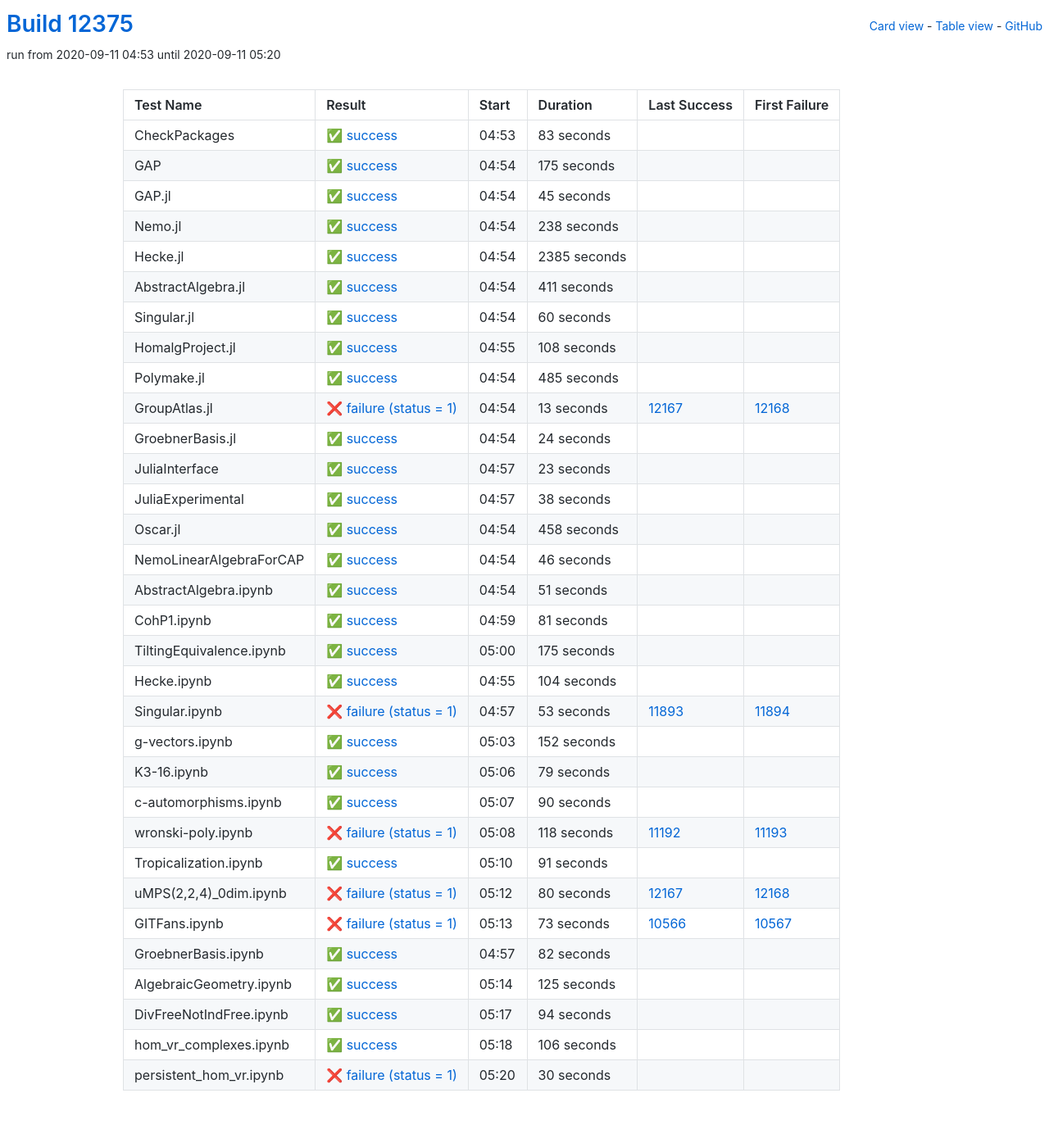
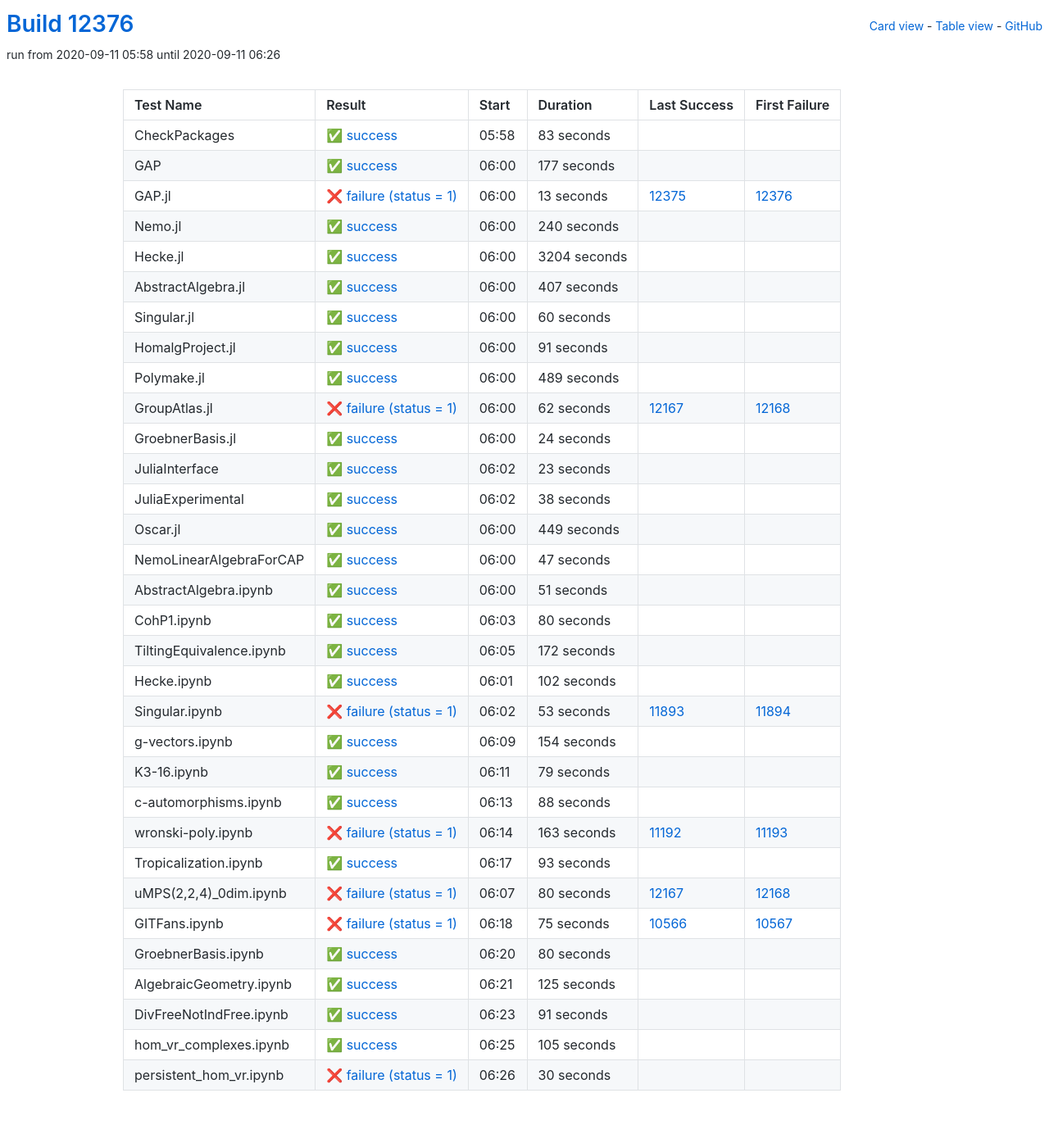
Before and after one commit to oscar-system/oscar-ci-status, a Jekyll site: the page built from table.html, in a window 1280 px wide. Shown: the whole page at 82% size. Built offline with Jekyll 4.4.1, drawn with Linux system fonts in a browser that asks for light colours.

Commit message:
Build #12376

```diff
--- a/_data/ci.yml
+++ b/_data/ci.yml
@@ -1,6 +1,6 @@
 ---
-build: 12375
-build_url: https://oscarci.mathematik.uni-kl.de/job/oscar/12375/
+build: 12376
+build_url: https://oscarci.mathematik.uni-kl.de/job/oscar/12376/
 job: oscar
 organization: oscar-system
 repo: oscar-ci-status
@@ -8,8 +8,8 @@
 tests:
 - name: CheckPackages
   id: checkpackages
-  log: https://oscarci.mathematik.uni-kl.de/job/oscar/12375/artifact/logs/build-12375/CheckPackages.log
-  start: 2020-09-11 04:53
+  log: https://oscarci.mathematik.uni-kl.de/job/oscar/12376/artifact/logs/build-12376/CheckPackages.log
+  start: 2020-09-11 05:58
   success: true
   exitcode: 0
   status: success
@@ -20,68 +20,68 @@
   first_failure_url:
 - name: GAP
   id: gap
-  log: https://oscarci.mathematik.uni-kl.de/job/oscar/12375/artifact/logs/build-12375/GAP.log
-  start: 2020-09-11 04:54
+  log: https://oscarci.mathematik.uni-kl.de/job/oscar/12376/artifact/logs/build-12376/GAP.log
+  start: 2020-09-11 06:00
   success: true
   exitcode: 0
   status: success
-  duration: 175
+  duration: 177
   last_success: false
   last_success_url:
   first_failure: false
   first_failure_url:
 - name: GAP.jl
   id: gap-jl
-  log: https://oscarci.mathematik.uni-kl.de/job/oscar/12375/artifact/logs/build-12375/GAP.jl.log
-  start: 2020-09-11 04:54
+  log: https://oscarci.mathematik.uni-kl.de/job/oscar/12376/artifact/logs/build-12376/GAP.jl.log
+  start: 2020-09-11 06:00
+  success: false
+  exitcode: 1
+  status: failure
+  duration: 13
+  last_success: 12375
+  last_success_url: https://oscarci.mathematik.uni-kl.de/job/oscar/12375/
+  first_failure: 12376
+  first_failure_url: https://oscarci.mathematik.uni-kl.de/job/oscar/12376/
+- name: Nemo.jl
+  id: nemo-jl
+  log: https://oscarci.mathematik.uni-kl.de/job/oscar/12376/artifact/logs/build-12376/Nemo.jl.log
+  start: 2020-09-11 06:00
   success: true
   exitcode: 0
   status: success
-  duration: 45
-  last_success: false
-  last_success_url:
-  first_failure: false
-  first_failure_url:
-- name: Nemo.jl
-  id: nemo-jl
-  log: https://oscarci.mathematik.uni-kl.de/job/oscar/12375/artifact/logs/build-12375/Nemo.jl.log
-  start: 2020-09-11 04:54
-  success: true
-  exitcode: 0
-  status: success
-  duration: 238
+  duration: 240
   last_success: false
   last_success_url:
   first_failure: false
   first_failure_url:
 - name: Hecke.jl
   id: hecke-jl
-  log: https://oscarci.mathematik.uni-kl.de/job/oscar/12375/artifact/logs/build-12375/Hecke.jl.log
-  start: 2020-09-11 04:54
+  log: https://oscarci.mathematik.uni-kl.de/job/oscar/12376/artifact/logs/build-12376/Hecke.jl.log
+  start: 2020-09-11 06:00
   success: true
   exitcode: 0
   status: success
-  duration: 2385
+  duration: 3204
   last_success: false
   last_success_url:
   first_failure: false
   first_failure_url:
 - name: AbstractAlgebra.jl
   id: abstractalgebra-jl
-  log: https://oscarci.mathematik.uni-kl.de/job/oscar/12375/artifact/logs/build-12375/AbstractAlgebra.jl.log
-  start: 2020-09-11 04:54
+  log: https://oscarci.mathematik.uni-kl.de/job/oscar/12376/artifact/logs/build-12376/AbstractAlgebra.jl.log
+  start: 2020-09-11 06:00
   success: true
   exitcode: 0
   status: success
-  duration: 411
+  duration: 407
   last_success: false
   last_success_url:
   first_failure: false
   first_failure_url:
 - name: Singular.jl
   id: singular-jl
-  log: https://oscarci.mathematik.uni-kl.de/job/oscar/12375/artifact/logs/build-12375/Singular.jl.log
-  start: 2020-09-11 04:54
+  log: https://oscarci.mathematik.uni-kl.de/job/oscar/12376/artifact/logs/build-12376/Singular.jl.log
+  start: 2020-09-11 06:00
   success: true
   exitcode: 0
   status: success
@@ -92,44 +92,44 @@
   first_failure_url:
 - name: HomalgProject.jl
   id: homalgproject-jl
-  log: https://oscarci.mathematik.uni-kl.de/job/oscar/12375/artifact/logs/build-12375/HomalgProject.jl.log
-  start: 2020-09-11 04:55
+  log: https://oscarci.mathematik.uni-kl.de/job/oscar/12376/artifact/logs/build-12376/HomalgProject.jl.log
+  start: 2020-09-11 06:00
   success: true
   exitcode: 0
   status: success
-  duration: 108
+  duration: 91
   last_success: false
   last_success_url:
   first_failure: false
   first_failure_url:
 - name: Polymake.jl
   id: polymake-jl
-  log: https://oscarci.mathematik.uni-kl.de/job/oscar/12375/artifact/logs/build-12375/Polymake.jl.log
-  start: 2020-09-11 04:54
+  log: https://oscarci.mathematik.uni-kl.de/job/oscar/12376/artifact/logs/build-12376/Polymake.jl.log
+  start: 2020-09-11 06:00
   success: true
   exitcode: 0
   status: success
-  duration: 485
+  duration: 489
   last_success: false
   last_success_url:
   first_failure: false
   first_failure_url:
 - name: GroupAtlas.jl
   id: groupatlas-jl
-  log: https://oscarci.mathematik.uni-kl.de/job/oscar/12375/artifact/logs/build-12375/GroupAtlas.jl.log
-  start: 2020-09-11 04:54
+  log: https://oscarci.mathematik.uni-kl.de/job/oscar/12376/artifact/logs/build-12376/GroupAtlas.jl.log
+  start: 2020-09-11 06:00
   success: false
   exitcode: 1
   status: failure
-  duration: 13
+  duration: 62
   last_success: 12167
   last_success_url: https://oscarci.mathematik.uni-kl.de/job/oscar/12167/
   first_failure: 12168
   first_failure_url: https://oscarci.mathematik.uni-kl.de/job/oscar/12168/
 - name: GroebnerBasis.jl
   id: groebnerbasis-jl
-  log: https://oscarci.mathematik.uni-kl.de/job/oscar/12375/artifact/logs/build-12375/GroebnerBasis.jl.log
-  start: 2020-09-11 04:54
+  log: https://oscarci.mathematik.uni-kl.de/job/oscar/12376/artifact/logs/build-12376/GroebnerBasis.jl.log
+  start: 2020-09-11 06:00
   success: true
   exitcode: 0
   status: success
@@ -140,8 +140,8 @@
   first_failure_url:
 - name: JuliaInterface
   id: juliainterface
-  log: https://oscarci.mathematik.uni-kl.de/job/oscar/12375/artifact/logs/build-12375/JuliaInterface.log
-  start: 2020-09-11 04:57
+  log: https://oscarci.mathematik.uni-kl.de/job/oscar/12376/artifact/logs/build-12376/JuliaInterface.log
+  start: 2020-09-11 06:02
   success: true
   exitcode: 0
   status: success
@@ -152,8 +152,8 @@
   first_failure_url:
 - name: JuliaExperimental
   id: juliaexperimental
-  log: https://oscarci.mathematik.uni-kl.de/job/oscar/12375/artifact/logs/build-12375/JuliaExperimental.log
-  start: 2020-09-11 04:57
+  log: https://oscarci.mathematik.uni-kl.de/job/oscar/12376/artifact/logs/build-12376/JuliaExperimental.log
+  start: 2020-09-11 06:02
   success: true
   exitcode: 0
   status: success
@@ -164,32 +164,32 @@
   first_failure_url:
 - name: Oscar.jl
   id: oscar-jl
-  log: https://oscarci.mathematik.uni-kl.de/job/oscar/12375/artifact/logs/build-12375/Oscar.jl.log
-  start: 2020-09-11 04:54
+  log: https://oscarci.mathematik.uni-kl.de/job/oscar/12376/artifact/logs/build-12376/Oscar.jl.log
+  start: 2020-09-11 06:00
   success: true
   exitcode: 0
   status: success
-  duration: 458
+  duration: 449
   last_success: false
   last_success_url:
   first_failure: false
   first_failure_url:
 - name: NemoLinearAlgebraForCAP
   id: nemolinearalgebraforcap
-  log: https://oscarci.mathematik.uni-kl.de/job/oscar/12375/artifact/logs/build-12375/NemoLinearAlgebraForCAP.log
-  start: 2020-09-11 04:54
+  log: https://oscarci.mathematik.uni-kl.de/job/oscar/12376/artifact/logs/build-12376/NemoLinearAlgebraForCAP.log
+  start: 2020-09-11 06:00
   success: true
   exitcode: 0
   status: success
-  duration: 46
+  duration: 47
   last_success: false
   last_success_url:
   first_failure: false
   first_failure_url:
 - name: AbstractAlgebra.ipynb
   id: abstractalgebra-ipynb
-  log: https://oscarci.mathematik.uni-kl.de/job/oscar/12375/artifact/logs/build-12375/AbstractAlgebra.ipynb.log
-  start: 2020-09-11 04:54
+  log: https://oscarci.mathematik.uni-kl.de/job/oscar/12376/artifact/logs/build-12376/AbstractAlgebra.ipynb.log
+  start: 2020-09-11 06:00
   success: true
   exitcode: 0
   status: success
@@ -200,44 +200,44 @@
   first_failure_url:
 - name: CohP1.ipynb
   id: cohp1-ipynb
-  log: https://oscarci.mathematik.uni-kl.de/job/oscar/12375/artifact/logs/build-12375/CohP1.ipynb.log
-  start: 2020-09-11 04:59
+  log: https://oscarci.mathematik.uni-kl.de/job/oscar/12376/artifact/logs/build-12376/CohP1.ipynb.log
+  start: 2020-09-11 06:03
   success: true
   exitcode: 0
   status: success
-  duration: 81
+  duration: 80
   last_success: false
   last_success_url:
   first_failure: false
   first_failure_url:
 - name: TiltingEquivalence.ipynb
   id: tiltingequivalence-ipynb
-  log: https://oscarci.mathematik.uni-kl.de/job/oscar/12375/artifact/logs/build-12375/TiltingEquivalence.ipynb.log
-  start: 2020-09-11 05:00
+  log: https://oscarci.mathematik.uni-kl.de/job/oscar/12376/artifact/logs/build-12376/TiltingEquivalence.ipynb.log
+  start: 2020-09-11 06:05
   success: true
   exitcode: 0
   status: success
-  duration: 175
+  duration: 172
   last_success: false
   last_success_url:
   first_failure: false
   first_failure_url:
 - name: Hecke.ipynb
   id: hecke-ipynb
-  log: https://oscarci.mathematik.uni-kl.de/job/oscar/12375/artifact/logs/build-12375/Hecke.ipynb.log
-  start: 2020-09-11 04:55
+  log: https://oscarci.mathematik.uni-kl.de/job/oscar/12376/artifact/logs/build-12376/Hecke.ipynb.log
+  start: 2020-09-11 06:01
   success: true
   exitcode: 0
   status: success
-  duration: 104
+  duration: 102
   last_success: false
   last_success_url:
   first_failure: false
   first_failure_url:
 - name: Singular.ipynb
   id: singular-ipynb
-  log: https://oscarci.mathematik.uni-kl.de/job/oscar/12375/artifact/logs/build-12375/Singular.ipynb.log
-  start: 2020-09-11 04:57
+  log: https://oscarci.mathematik.uni-kl.de/job/oscar/12376/artifact/logs/build-12376/Singular.ipynb.log
+  start: 2020-09-11 06:02
   success: false
   exitcode: 1
   status: failure
@@ -248,20 +248,20 @@
   first_failure_url: https://oscarci.mathematik.uni-kl.de/job/oscar/11894/
 - name: g-vectors.ipynb
   id: g-vectors-ipynb
-  log: https://oscarci.mathematik.uni-kl.de/job/oscar/12375/artifact/logs/build-12375/g-vectors.ipynb.log
-  start: 2020-09-11 05:03
+  log: https://oscarci.mathematik.uni-kl.de/job/oscar/12376/artifact/logs/build-12376/g-vectors.ipynb.log
+  start: 2020-09-11 06:09
   success: true
   exitcode: 0
   status: success
-  duration: 152
+  duration: 154
   last_success: false
   last_success_url:
   first_failure: false
   first_failure_url:
 - name: K3-16.ipynb
   id: k3-16-ipynb
-  log: https://oscarci.mathematik.uni-kl.de/job/oscar/12375/artifact/logs/build-12375/K3-16.ipynb.log
-  start: 2020-09-11 05:06
+  log: https://oscarci.mathematik.uni-kl.de/job/oscar/12376/artifact/logs/build-12376/K3-16.ipynb.log
+  start: 2020-09-11 06:11
   success: true
   exitcode: 0
   status: success
@@ -272,44 +272,44 @@
   first_failure_url:
 - name: c-automorphisms.ipynb
   id: c-automorphisms-ipynb
-  log: https://oscarci.mathematik.uni-kl.de/job/oscar/12375/artifact/logs/build-12375/c-automorphisms.ipynb.log
-  start: 2020-09-11 05:07
+  log: https://oscarci.mathematik.uni-kl.de/job/oscar/12376/artifact/logs/build-12376/c-automorphisms.ipynb.log
+  start: 2020-09-11 06:13
   success: true
   exitcode: 0
   status: success
-  duration: 90
+  duration: 88
   last_success: false
   last_success_url:
   first_failure: false
   first_failure_url:
 - name: wronski-poly.ipynb
   id: wronski-poly-ipynb
-  log: https://oscarci.mathematik.uni-kl.de/job/oscar/12375/artifact/logs/build-12375/wronski-poly.ipynb.log
-  start: 2020-09-11 05:08
+  log: https://oscarci.mathematik.uni-kl.de/job/oscar/12376/artifact/logs/build-12376/wronski-poly.ipynb.log
+  start: 2020-09-11 06:14
   success: false
   exitcode: 1
   status: failure
-  duration: 118
+  duration: 163
   last_success: 11192
   last_success_url: https://oscarci.mathematik.uni-kl.de/job/oscar/11192/
   first_failure: 11193
   first_failure_url: https://oscarci.mathematik.uni-kl.de/job/oscar/11193/
 - name: Tropicalization.ipynb
   id: tropicalization-ipynb
-  log: https://oscarci.mathematik.uni-kl.de/job/oscar/12375/artifact/logs/build-12375/Tropicalization.ipynb.log
-  start: 2020-09-11 05:10
+  log: https://oscarci.mathematik.uni-kl.de/job/oscar/12376/artifact/logs/build-12376/Tropicalization.ipynb.log
+  start: 2020-09-11 06:17
   success: true
   exitcode: 0
   status: success
-  duration: 91
+  duration: 93
   last_success: false
   last_success_url:
   first_failure: false
   first_failure_url:
 - name: uMPS(2,2,4)_0dim.ipynb
   id: umps-2-2-4-0dim-ipynb
-  log: https://oscarci.mathematik.uni-kl.de/job/oscar/12375/artifact/logs/build-12375/uMPS-2-2-4-_0dim.ipynb.log
-  start: 2020-09-11 05:12
+  log: https://oscarci.mathematik.uni-kl.de/job/oscar/12376/artifact/logs/build-12376/uMPS-2-2-4-_0dim.ipynb.log
+  start: 2020-09-11 06:07
   success: false
   exitcode: 1
   status: failure
@@ -320,32 +320,32 @@
   first_failure_url: https://oscarci.mathematik.uni-kl.de/job/oscar/12168/
 - name: GITFans.ipynb
   id: gitfans-ipynb
-  log: https://oscarci.mathematik.uni-kl.de/job/oscar/12375/artifact/logs/build-12375/GITFans.ipynb.log
-  start: 2020-09-11 05:13
+  log: https://oscarci.mathematik.uni-kl.de/job/oscar/12376/artifact/logs/build-12376/GITFans.ipynb.log
+  start: 2020-09-11 06:18
   success: false
   exitcode: 1
   status: failure
-  duration: 73
+  duration: 75
   last_success: 10566
   last_success_url: https://oscarci.mathematik.uni-kl.de/job/oscar/10566/
   first_failure: 10567
   first_failure_url: https://oscarci.mathematik.uni-kl.de/job/oscar/10567/
 - name: GroebnerBasis.ipynb
   id: groebnerbasis-ipynb
-  log: https://oscarci.mathematik.uni-kl.de/job/oscar/12375/artifact/logs/build-12375/GroebnerBasis.ipynb.log
-  start: 2020-09-11 04:57
+  log: https://oscarci.mathematik.uni-kl.de/job/oscar/12376/artifact/logs/build-12376/GroebnerBasis.ipynb.log
+  start: 2020-09-11 06:20
   success: true
   exitcode: 0
   status: success
-  duration: 82
+  duration: 80
   last_success: false
   last_success_url:
   first_failure: false
   first_failure_url:
 - name: AlgebraicGeometry.ipynb
   id: algebraicgeometry-ipynb
-  log: https://oscarci.mathematik.uni-kl.de/job/oscar/12375/artifact/logs/build-12375/AlgebraicGeometry.ipynb.log
-  start: 2020-09-11 05:14
+  log: https://oscarci.mathematik.uni-kl.de/job/oscar/12376/artifact/logs/build-12376/AlgebraicGeometry.ipynb.log
+  start: 2020-09-11 06:21
   success: true
   exitcode: 0
   status: success
@@ -356,32 +356,32 @@
   first_failure_url:
 - name: DivFreeNotIndFree.ipynb
   id: divfreenotindfree-ipynb
-  log: https://oscarci.mathematik.uni-kl.de/job/oscar/12375/artifact/logs/build-12375/DivFreeNotIndFree.ipynb.log
-  start: 2020-09-11 05:17
+  log: https://oscarci.mathematik.uni-kl.de/job/oscar/12376/artifact/logs/build-12376/DivFreeNotIndFree.ipynb.log
+  start: 2020-09-11 06:23
   success: true
   exitcode: 0
   status: success
-  duration: 94
+  duration: 91
   last_success: false
   last_success_url:
   first_failure: false
   first_failure_url:
 - name: hom_vr_complexes.ipynb
   id: hom-vr-complexes-ipynb
-  log: https://oscarci.mathematik.uni-kl.de/job/oscar/12375/artifact/logs/build-12375/hom_vr_complexes.ipynb.log
-  start: 2020-09-11 05:18
+  log: https://oscarci.mathematik.uni-kl.de/job/oscar/12376/artifact/logs/build-12376/hom_vr_complexes.ipynb.log
+  start: 2020-09-11 06:25
   success: true
   exitcode: 0
   status: success
-  duration: 106
+  duration: 105
   last_success: false
   last_success_url:
   first_failure: false
   first_failure_url:
 - name: persistent_hom_vr.ipynb
   id: persistent-hom-vr-ipynb
-  log: https://oscarci.mathematik.uni-kl.de/job/oscar/12375/artifact/logs/build-12375/persistent_hom_vr.ipynb.log
-  start: 2020-09-11 05:20
+  log: https://oscarci.mathematik.uni-kl.de/job/oscar/12376/artifact/logs/build-12376/persistent_hom_vr.ipynb.log
+  start: 2020-09-11 06:26
   success: false
   exitcode: 1
   status: failure
```
Also changed, not shown: README.md.
